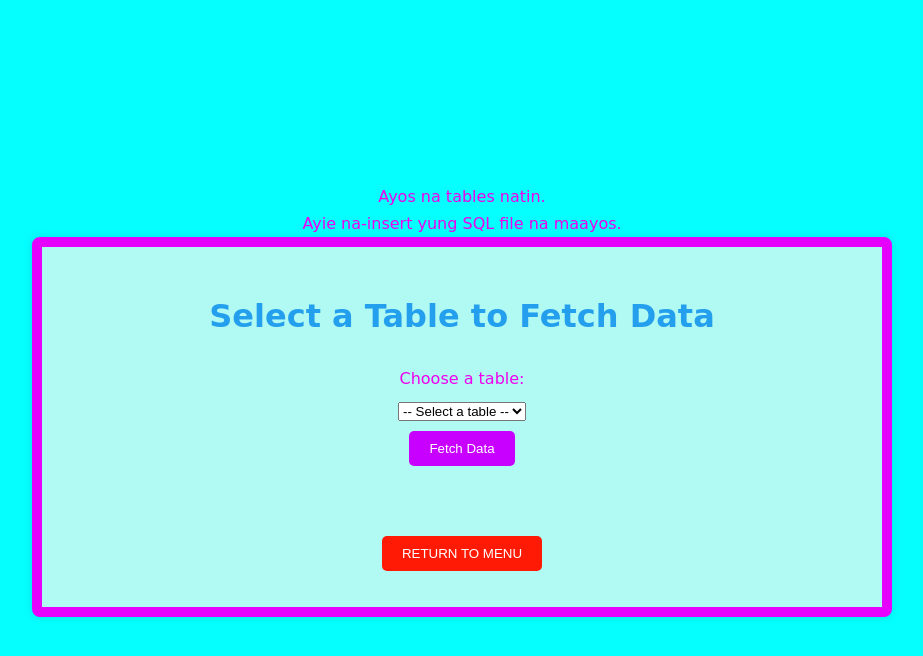
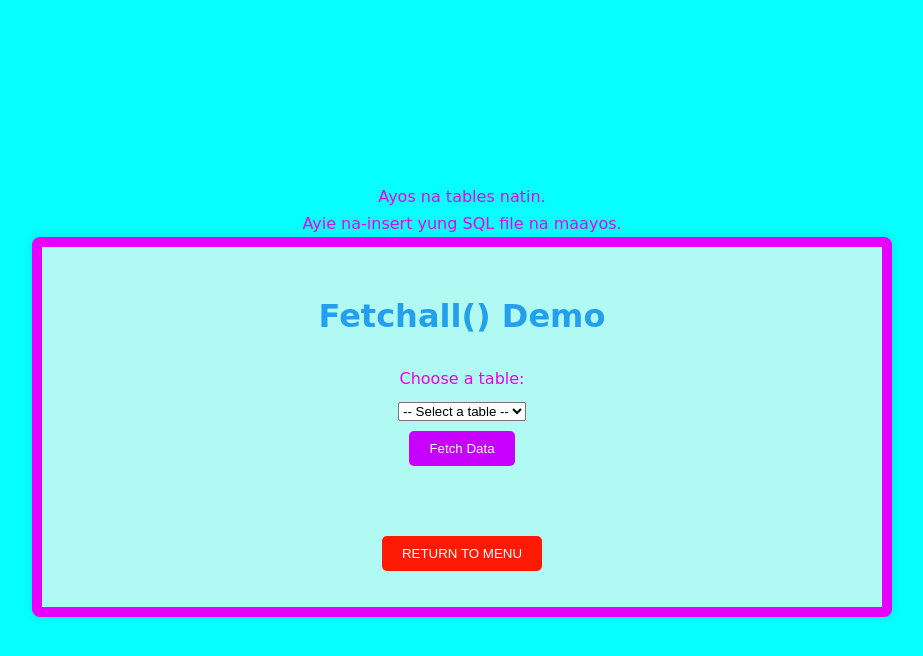
Before and after one commit to ysabellakristine/PDO_PHP_Activity, a PHP site: page /fetchall_page.php in a window 1280 px wide. Shown: the top 656 px of the page, without its empty margins (178-1101 px from the left). Run offline with PHP 8.4, Linux system fonts and the light colour scheme.

Commit message:
Update fetchall_page.php

```diff
--- a/fetchall_page.php
+++ b/fetchall_page.php
@@ -46,7 +46,7 @@
 </head>
 <body>
 <div class="container">
-    <h1>Select a Table to Fetch Data</h1>
+    <h1>Fetchall() Demo</h1>
     <form action="demo_fetchall.php" method="post">
         <label for="table">Choose a table:</label>
         <select name="table" id="table" required>
```
